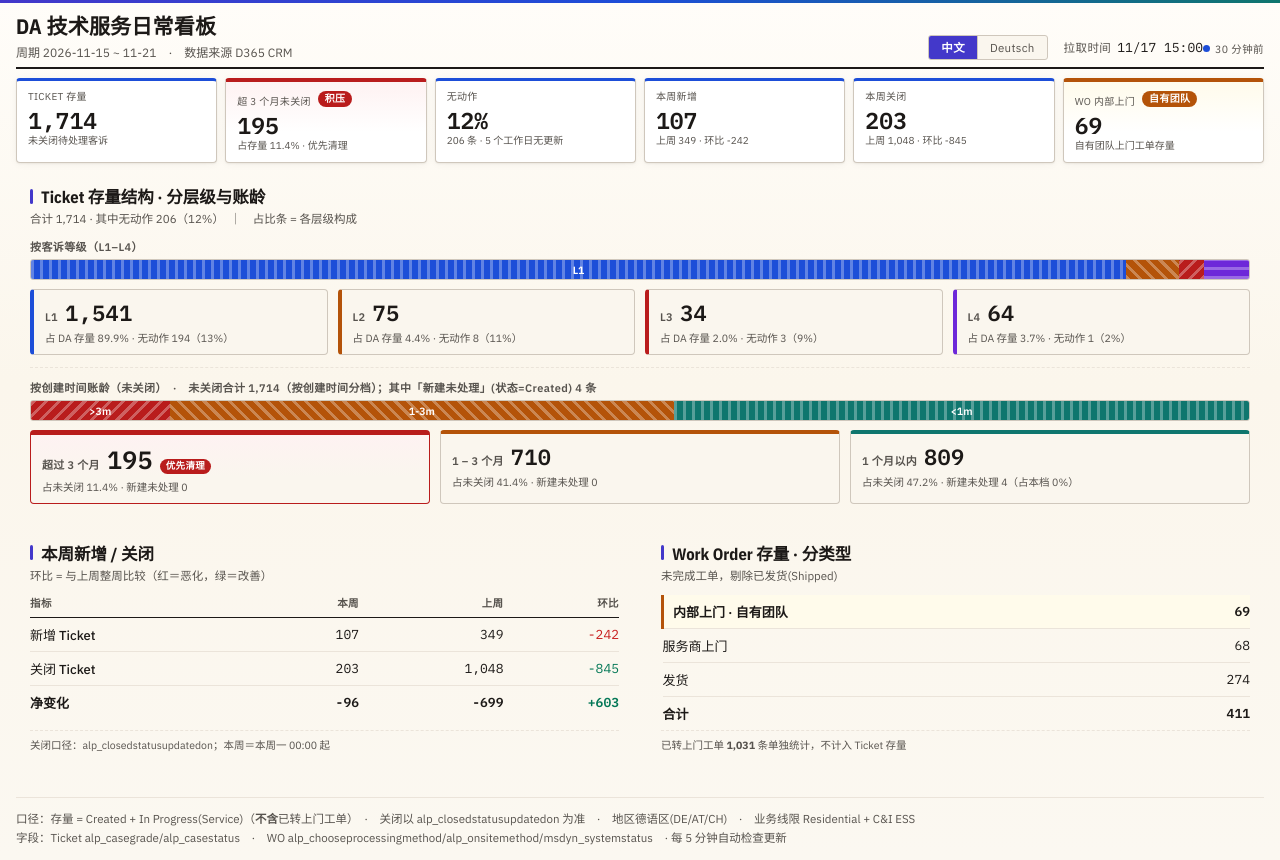
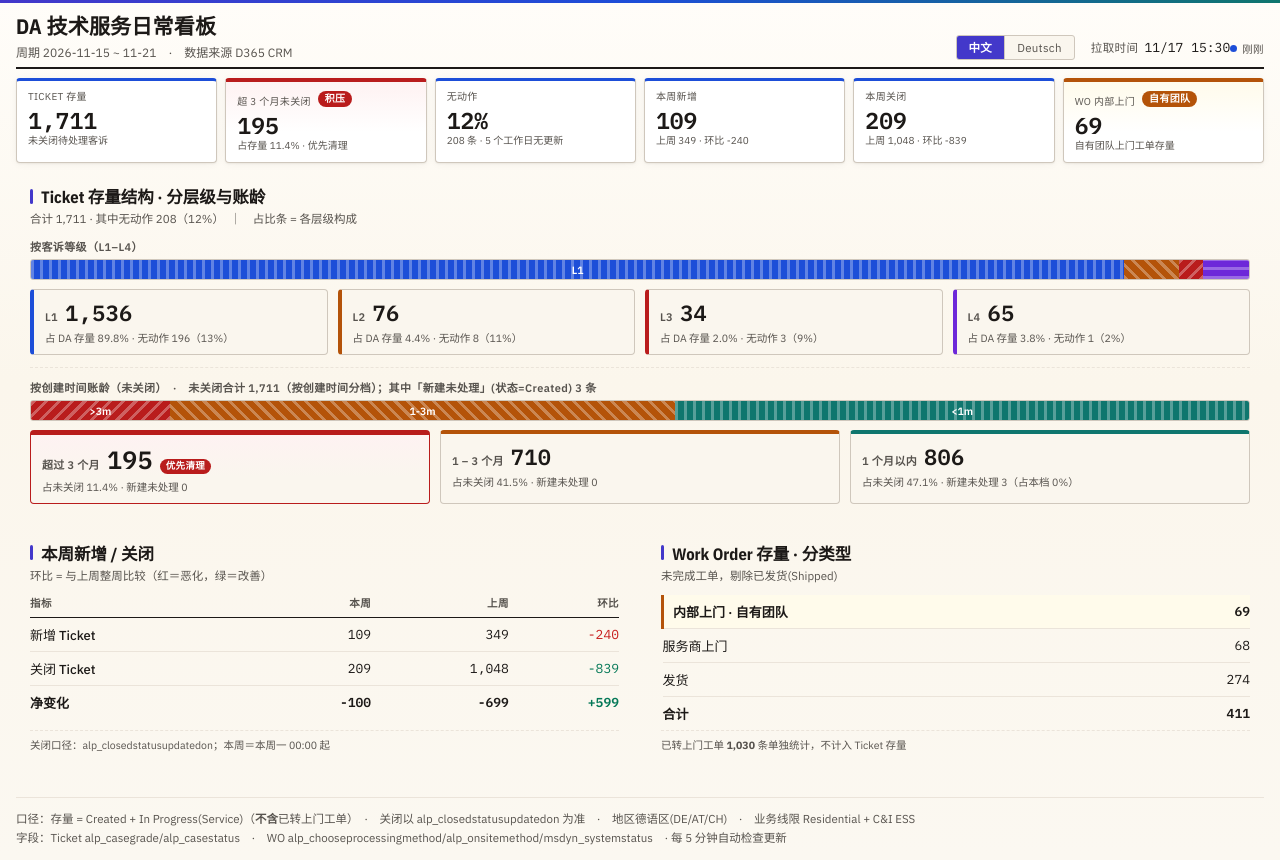
Before and after one commit to VVWizardHu/AEDATS, a plain HTML site: page index.html in a window 1280 px wide. Drawn offline with nearby package versions, Linux system fonts and the light colour scheme.

Commit message:
ticket/wo daily update 2026-11-17

```diff
--- a/index.html
+++ b/index.html
@@ -270,20 +270,20 @@
 
 <script>
 /* ========== 数据块（脚本自动替换，勿手改） ========== */
-const PULLED = new Date(1794927656236);
+const PULLED = new Date(1794929456354);
 const regions = ['德语区(DE/AT/CH)'];
 const tiers = ['L1','L2','L3','L4'];
 const types = ['内部上门','服务商上门','发货'];
-const stock = {"德语区(DE/AT/CH)|L1":1541,"德语区(DE/AT/CH)|L2":75,"德语区(DE/AT/CH)|L3":34,"德语区(DE/AT/CH)|L4":64};
-const noAction = {"德语区(DE/AT/CH)|L1":194,"德语区(DE/AT/CH)|L2":8,"德语区(DE/AT/CH)|L3":3,"德语区(DE/AT/CH)|L4":1};
-const onsite = {"德语区(DE/AT/CH)|L1":448,"德语区(DE/AT/CH)|L2":15,"德语区(DE/AT/CH)|L3":567,"德语区(DE/AT/CH)|L4":1};
-const newThis = {"德语区(DE/AT/CH)|L1":81,"德语区(DE/AT/CH)|L2":1,"德语区(DE/AT/CH)|L3":5,"德语区(DE/AT/CH)|L4":20};
-const newLast = {"德语区(DE/AT/CH)|L1":311,"德语区(DE/AT/CH)|L2":6,"德语区(DE/AT/CH)|L3":18,"德语区(DE/AT/CH)|L4":14};
-const closedThis = {"德语区(DE/AT/CH)|L1":181,"德语区(DE/AT/CH)|L2":3,"德语区(DE/AT/CH)|L3":17,"德语区(DE/AT/CH)|L4":2};
+const stock = {"德语区(DE/AT/CH)|L1":1536,"德语区(DE/AT/CH)|L2":76,"德语区(DE/AT/CH)|L3":34,"德语区(DE/AT/CH)|L4":65};
+const noAction = {"德语区(DE/AT/CH)|L1":196,"德语区(DE/AT/CH)|L2":8,"德语区(DE/AT/CH)|L3":3,"德语区(DE/AT/CH)|L4":1};
+const onsite = {"德语区(DE/AT/CH)|L1":448,"德语区(DE/AT/CH)|L2":15,"德语区(DE/AT/CH)|L3":566,"德语区(DE/AT/CH)|L4":1};
+const newThis = {"德语区(DE/AT/CH)|L1":83,"德语区(DE/AT/CH)|L2":1,"德语区(DE/AT/CH)|L3":5,"德语区(DE/AT/CH)|L4":20};
+const newLast = {"德语区(DE/AT/CH)|L1":309,"德语区(DE/AT/CH)|L2":6,"德语区(DE/AT/CH)|L3":19,"德语区(DE/AT/CH)|L4":15};
+const closedThis = {"德语区(DE/AT/CH)|L1":186,"德语区(DE/AT/CH)|L2":3,"德语区(DE/AT/CH)|L3":18,"德语区(DE/AT/CH)|L4":2};
 const closedLast = {"德语区(DE/AT/CH)|L1":842,"德语区(DE/AT/CH)|L2":24,"德语区(DE/AT/CH)|L3":180,"德语区(DE/AT/CH)|L4":2};
 const woStock = {"德语区(DE/AT/CH)|发货":274,"德语区(DE/AT/CH)|内部上门":69,"德语区(DE/AT/CH)|服务商上门":68};
-const ageAll = {"德语区(DE/AT/CH)|>3m":195,"德语区(DE/AT/CH)|1-3m":710,"德语区(DE/AT/CH)|<1m":809};
-const ageNew = {"德语区(DE/AT/CH)|>3m":0,"德语区(DE/AT/CH)|1-3m":0,"德语区(DE/AT/CH)|<1m":4};
+const ageAll = {"德语区(DE/AT/CH)|>3m":195,"德语区(DE/AT/CH)|1-3m":710,"德语区(DE/AT/CH)|<1m":806};
+const ageNew = {"德语区(DE/AT/CH)|>3m":0,"德语区(DE/AT/CH)|1-3m":0,"德语区(DE/AT/CH)|<1m":3};
 const weekStart = new Date(1794783600000);
 
 /* ========== 双语词典 ========== */
```
